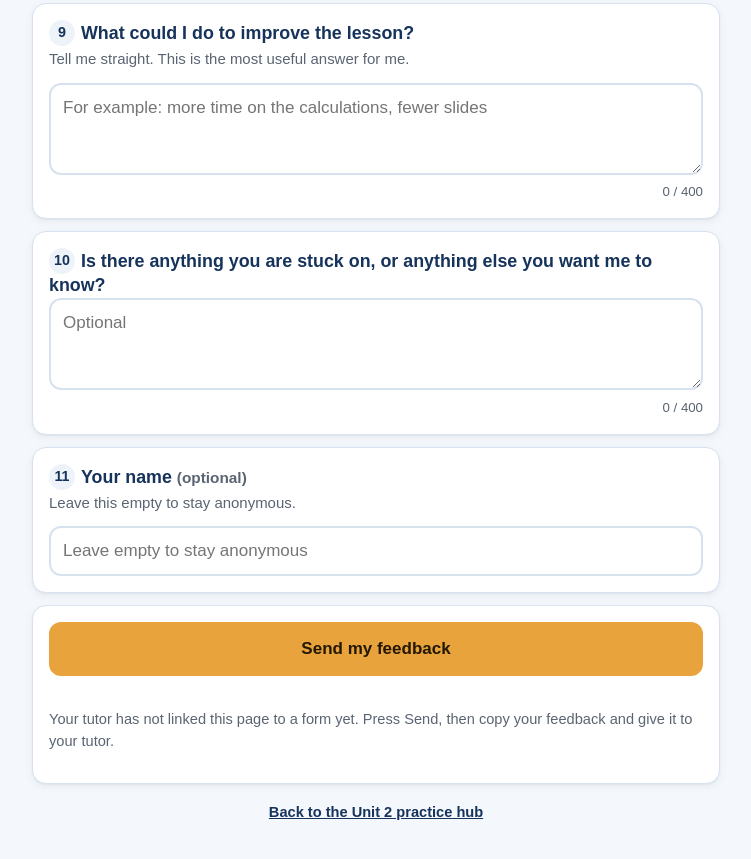
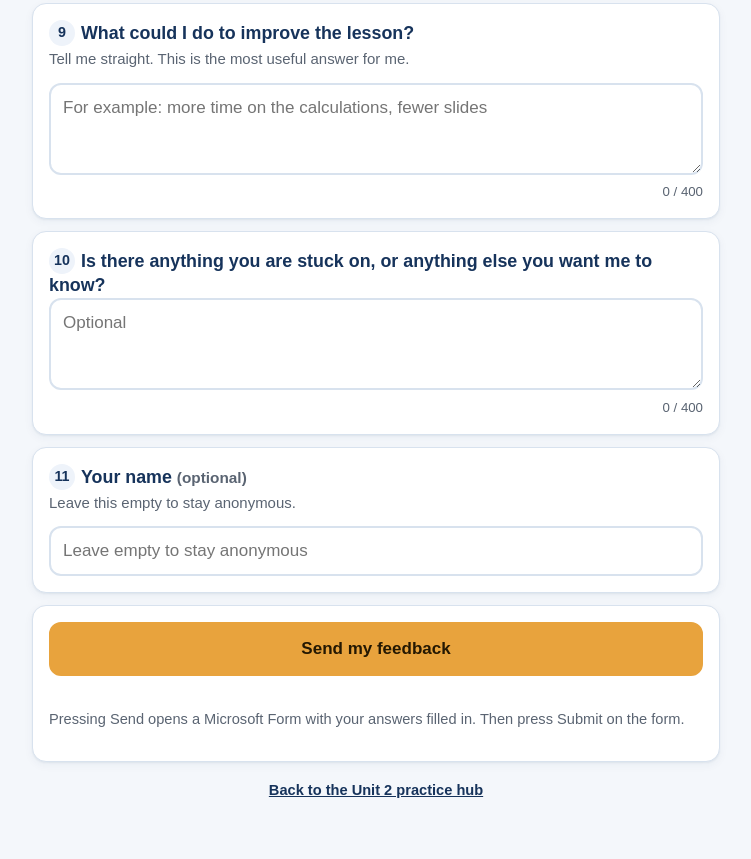
Before and after one commit to rahimachy26/unit-2-hub, a plain HTML site: page feedback.html in a window 1280 px wide. Shown: the part 1615-2474 px from the top of the page, without its empty margins (264-1015 px from the left). Drawn offline with Linux system fonts and the light colour scheme.

Commit message:
Link the Unit 2 feedback page to the feedback Microsoft Form
Co-Authored-By: Claude Opus 5.5 <noreply@anthropic.com>
Claude-Session: https://claude.ai/code/session_01FrEqwMP26nMDoBauhDwRT5

```diff
--- a/feedback.html
+++ b/feedback.html
@@ -207,7 +207,7 @@ textarea:focus,input:focus{border-color:var(--amber);outline:none}
 
    Leave it empty and learners copy their feedback instead of sending it.  */
 
-var FEEDBACK_FORM_PREFILL = "";
+var FEEDBACK_FORM_PREFILL = "https://forms.cloud.microsoft/Pages/ResponsePage.aspx?id=4OQOG2ZRykO0ZwI86bscxNR7VxFPgPlFtWYRQ5GTq9JURUQ2TFBVVzA5MU5JQzJZNVpWVlJDUFpVOC4u&rd0a7c7fc69c6418aa6f2309c3d303239=LESSONHERE&rbbded192e0f84182804e40df30c906f6=FEELHERE&r58fa8de39f4d4616875a9a861b148ccb=UNDERSTANDHERE&r4756c2f0a6984f008c818cbc21fe9d41=PACEHERE&r1c0b205871da4841b67e2170a4f02cb2=INTERESTHERE&rdcdbd077de774aa8be5e8991a9ad32b2=CONFIDENCEHERE&r185caaf5d35f41a18c0dcf352aeb15c7=ACTIVITYHERE&r7d402d98313d4fd7a2e328205ee47cf1=BESTHERE&r68140fc70e1c45d79a3de369a9935f4a=IMPROVEHERE&r321e45f0674d42fa8f1146ac959c952b=OTHERHERE&rfb7e42b874124ec3acf5552bc69d5ea1=NAMEHERE";
 
 /* ======================================================================== */
 
```
